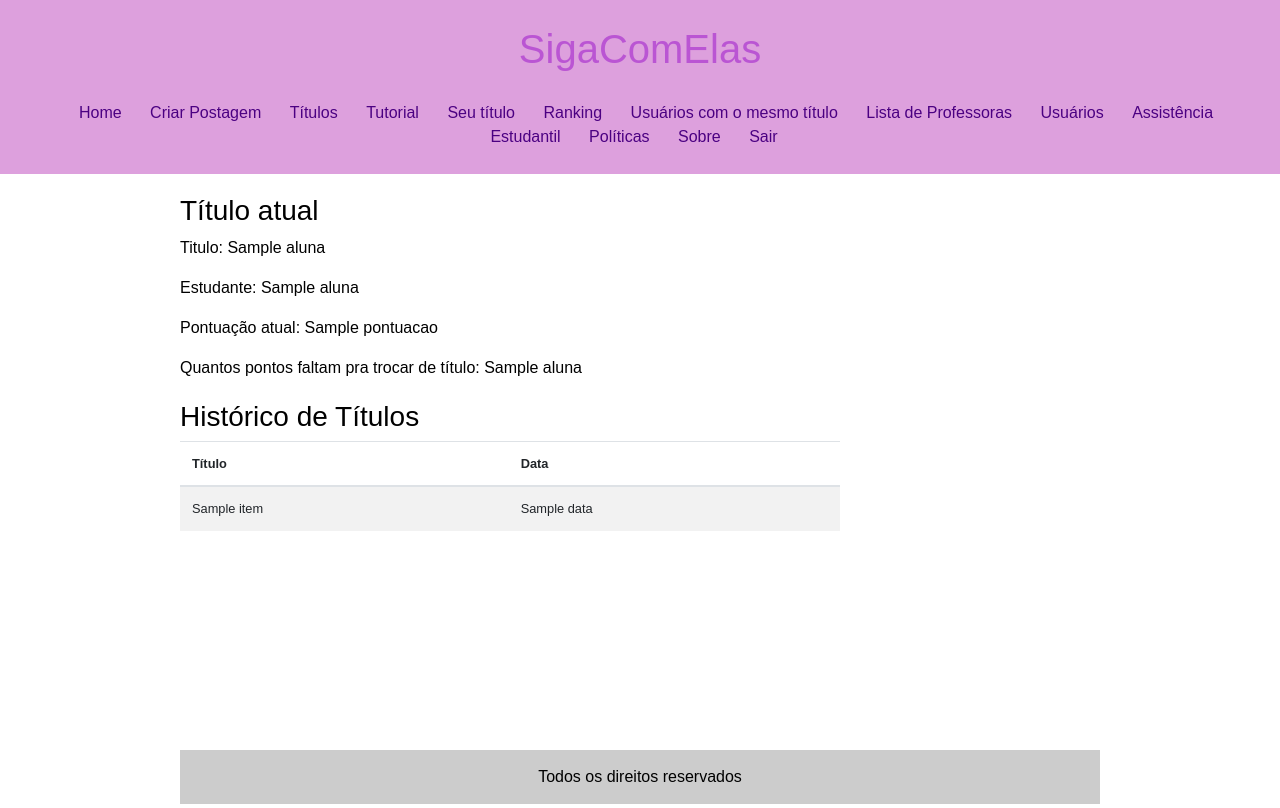
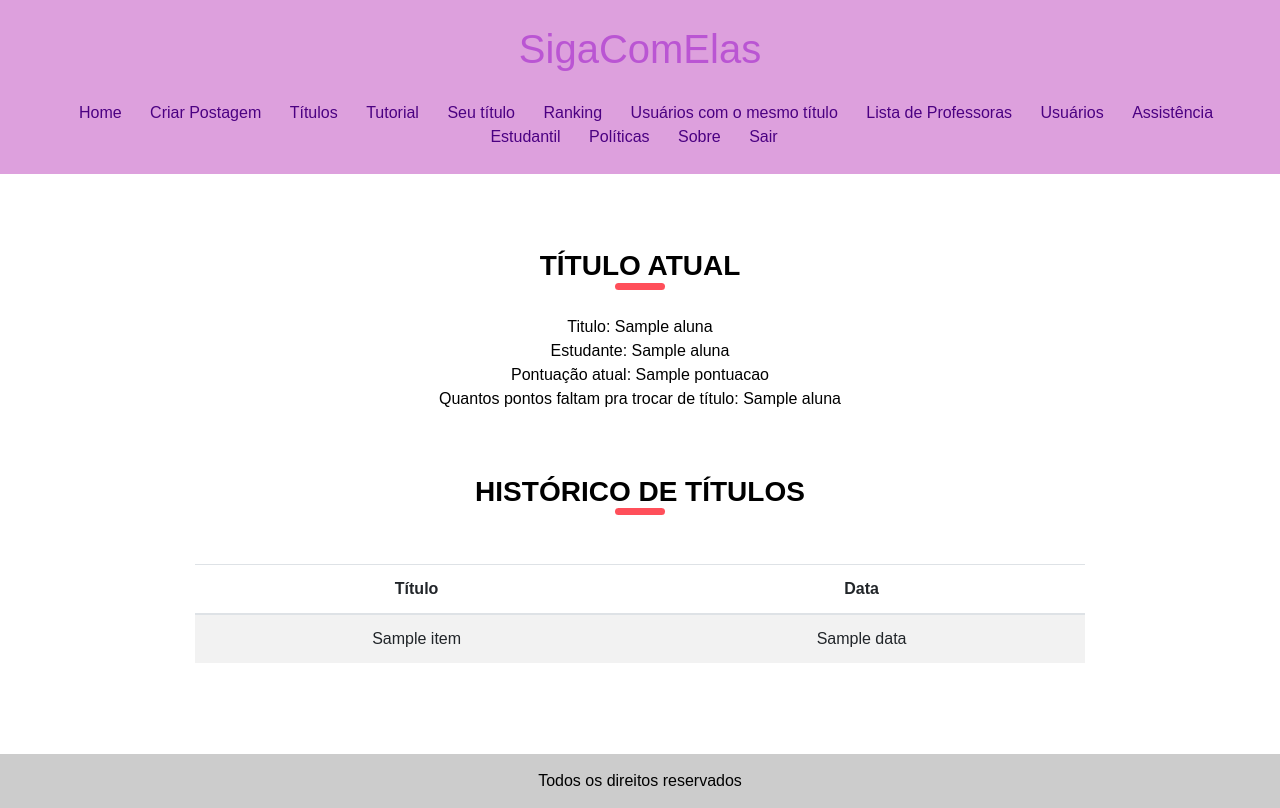
Before and after one commit to gabiiwa/Carlos_Gabriele_Laura_Mariana, a Django app: template django_api/templates/views/tituloAtual.html in a window 1280 px wide. Run offline with Django 4.2, Linux system fonts and the light colour scheme; the template is opened without the code that fills it: most values are stand-ins (such as "Sample title", 1, 10 or a date in 2020); some libraries are stand-ins or nearby versions.

Commit message:
Padronizar o h3 da página

```diff
--- a/django_api/templates/views/tituloAtual.html
+++ b/django_api/templates/views/tituloAtual.html
@@ -51,17 +51,29 @@
     </div>
 
     <div id="main">
-        <div id="conteudo">
-            <div class="tituloAtual">
-                <h3>Título atual</h3>
-                <p>Titulo: {{aluna.titulo}}</p>
-                <p>Estudante: {{aluna.nome}}</p>
-                <p>Pontuação atual: {{aluna.pontuacao}}</p>
-                <p>Quantos pontos faltam pra trocar de título: {{aluna.pontos_para_prox_titulo}}</p>
+        <section class="about_section layout_padding">
+            <div class="container">
+                <div class="custom_heading-container">
+                    <h3 class=" ">
+                        Título atual
+                    </h3>
                 </div>
-            <div class="historicoTitulos">
-                <h3>Histórico de Títulos</h3>
+
+                <div id="sobre">
+                    <p><br/>Titulo: {{aluna.titulo}}<br/>
+                    Estudante: {{aluna.nome}}<br/>
+                    Pontuação atual: {{aluna.pontuacao}}<br/>
+                    Quantos pontos faltam pra trocar de título: {{aluna.pontos_para_prox_titulo}}<br/><br/><br/></p>
+                </div>
+
+                <div class="custom_heading-container">
+                    <h3 class=" ">
+                        Histórico de títulos
+                    </h3>
+                </div>
+
                 <div class="table-responsive-xl">
+                    <br /><br />
                     <table class="table table-striped">
                         <thead>
                             <tr>
@@ -80,6 +92,7 @@
                     </table>
                 </div>
             </div>
+        </section>
     </div>
 
     <!-- <div id="area-lateral">
```
Lines whose indentation alone changed are shown as unchanged.
